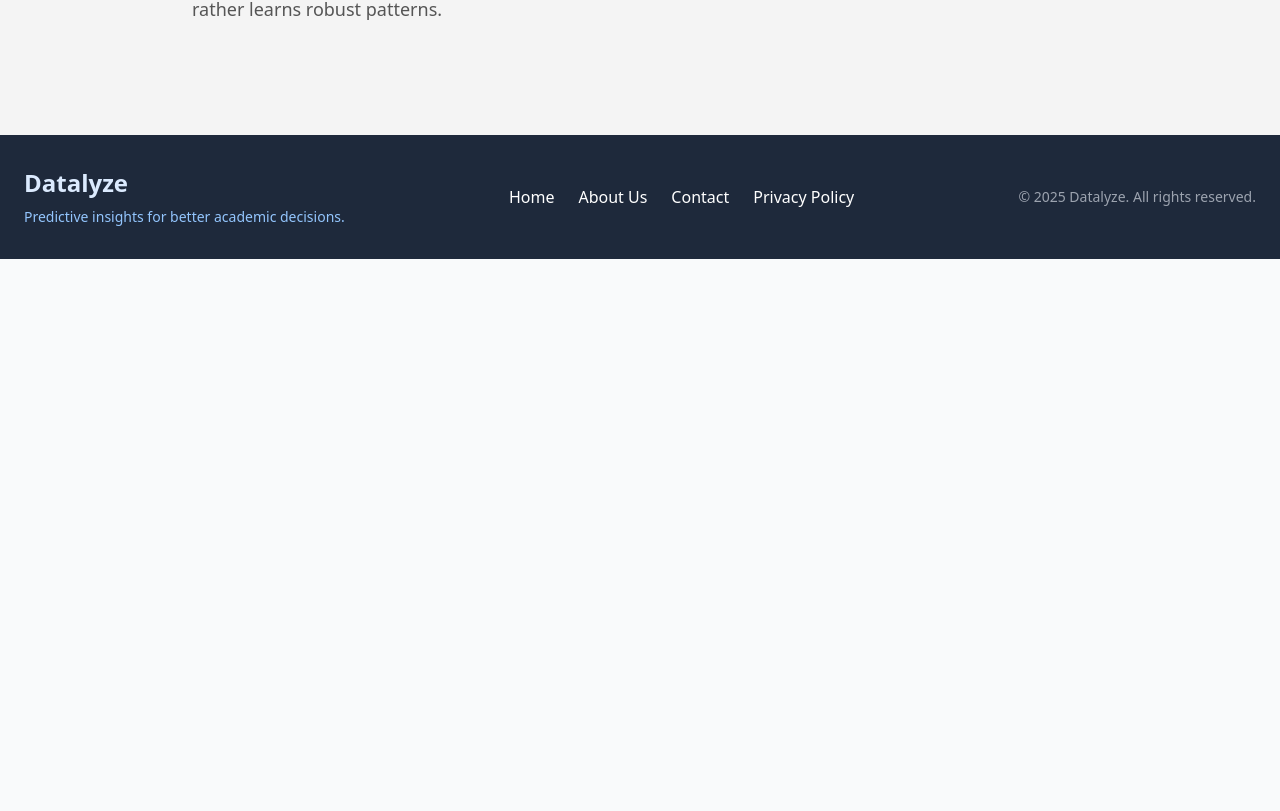
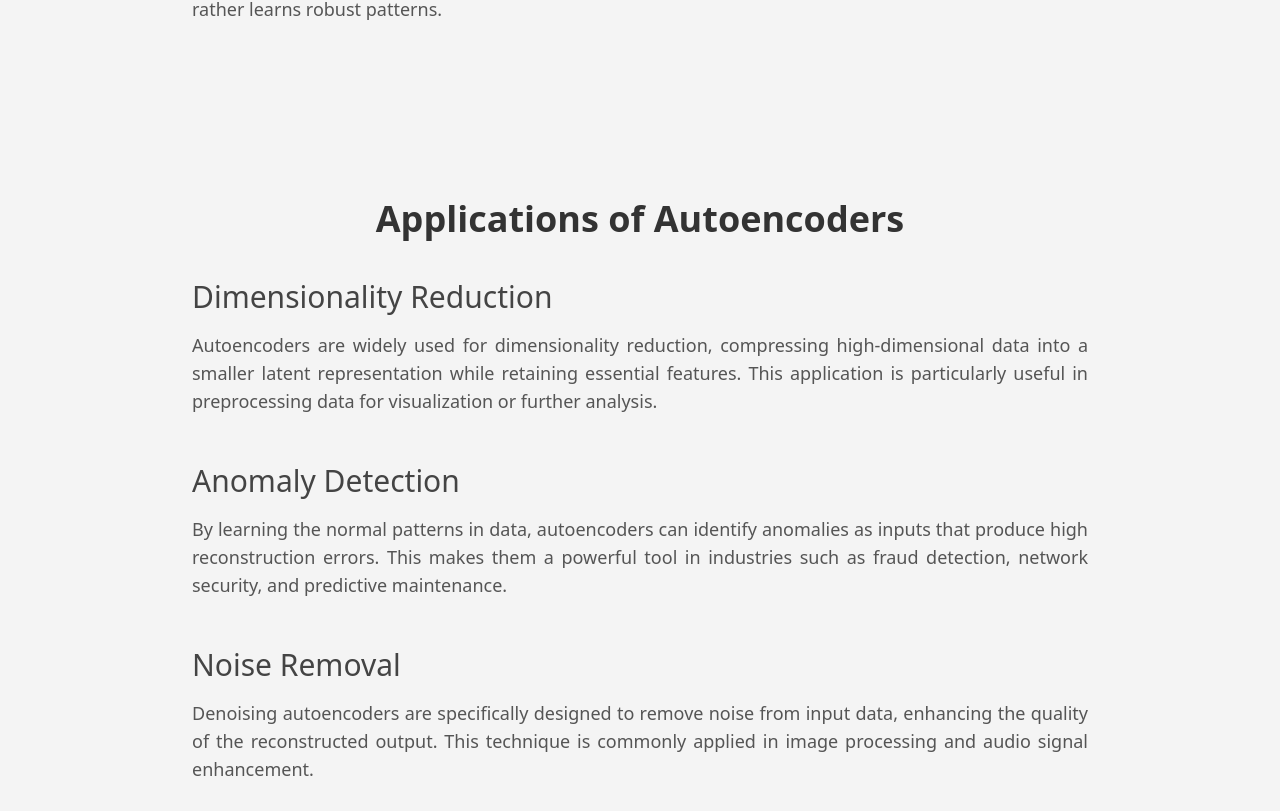
Before and after one commit to DamRandom/Datalyze, a Next.js app: page /algorithms/autoencoders in a window 1280 px wide. Shown: the part 4209-5020 px from the top of the page. Before the commit the page ends 4468 px from the top, so only its background shows below. Built offline with nearby package versions, Linux system fonts and the light colour scheme.

Commit message:
Created Aplications sections

```diff
--- /dev/null
+++ b/src/app/(page)/algorithms/autoencoders/modules/ApplicationsOfAutoencoders.tsx
@@ -0,0 +1,56 @@
+"use client";
+
+import React, { useEffect } from "react";
+import AOS from "aos";
+import "aos/dist/aos.css";
+
+export default function ApplicationsOfAutoencoders() {
+  useEffect(() => {
+    AOS.init({
+      duration: 800,
+      delay: 200,
+      once: true,
+    });
+  }, []);
+
+  return (
+    <section className="bg-[#f4f4f4] py-16 px-4">
+      <div className="max-w-4xl mx-auto">
+        {/* Title */}
+        <h2 className="text-4xl font-semibold text-center text-[#333] mb-10" data-aos="fade-up">
+          Applications of Autoencoders
+        </h2>
+
+        {/* Dimensionality Reduction */}
+        <article className="mb-12" data-aos="fade-up">
+          <h3 className="text-3xl font-medium text-[#444] mb-4">Dimensionality Reduction</h3>
+          <p className="text-lg text-[#555] text-justify">
+            Autoencoders are widely used for dimensionality reduction, compressing high-dimensional data into a smaller
+            latent representation while retaining essential features. This application is particularly useful in
+            preprocessing data for visualization or further analysis.
+          </p>
+        </article>
+
+        {/* Anomaly Detection */}
+        <article className="mb-12" data-aos="fade-up" data-aos-delay="200">
+          <h3 className="text-3xl font-medium text-[#444] mb-4">Anomaly Detection</h3>
+          <p className="text-lg text-[#555] text-justify">
+            By learning the normal patterns in data, autoencoders can identify anomalies as inputs that produce high
+            reconstruction errors. This makes them a powerful tool in industries such as fraud detection, network
+            security, and predictive maintenance.
+          </p>
+        </article>
+
+        {/* Noise Removal */}
+        <article className="mb-12" data-aos="fade-up" data-aos-delay="400">
+          <h3 className="text-3xl font-medium text-[#444] mb-4">Noise Removal</h3>
+          <p className="text-lg text-[#555] text-justify">
+            Denoising autoencoders are specifically designed to remove noise from input data, enhancing the quality of
+            the reconstructed output. This technique is commonly applied in image processing and audio signal
+            enhancement.
+          </p>
+        </article>
+      </div>
+    </section>
+  );
+}
--- a/src/app/(page)/algorithms/autoencoders/page.tsx
+++ b/src/app/(page)/algorithms/autoencoders/page.tsx
@@ -7,6 +7,7 @@ import AutoencodersInfo from "./modules/AutoencodersInfo";
 import AutoencodersArchitecture from "./modules/AutoencodersArchitecture";
 import AutoencodersTypes from "./modules/AutoencodersTypes";
 import TrainingProcess from "./modules/TrainingProcess";
+import ApplicationsOfAutoencoders from "./modules/ApplicationsOfAutoencoders";
 
 
 const CNNPage: React.FC = () => {
@@ -34,6 +35,9 @@ const CNNPage: React.FC = () => {
                 <section>
                     <TrainingProcess />
                 </section>
+                <section>
+                    <ApplicationsOfAutoencoders />
+                </section>
                 <Footer />
             </main>
         </div>
```
